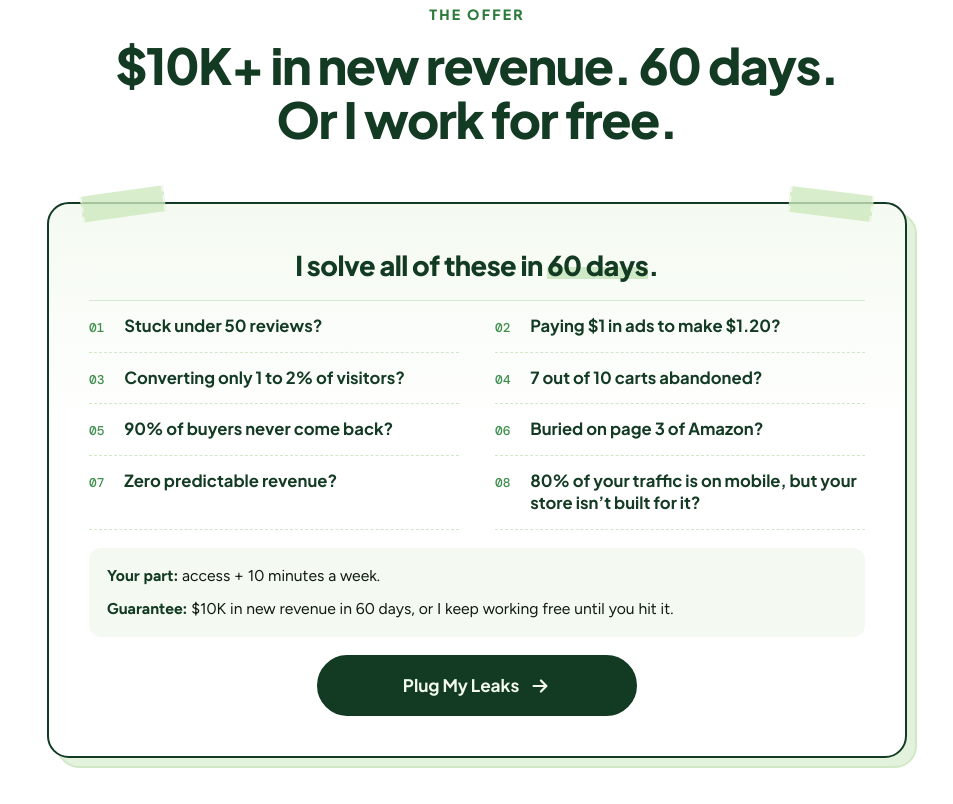
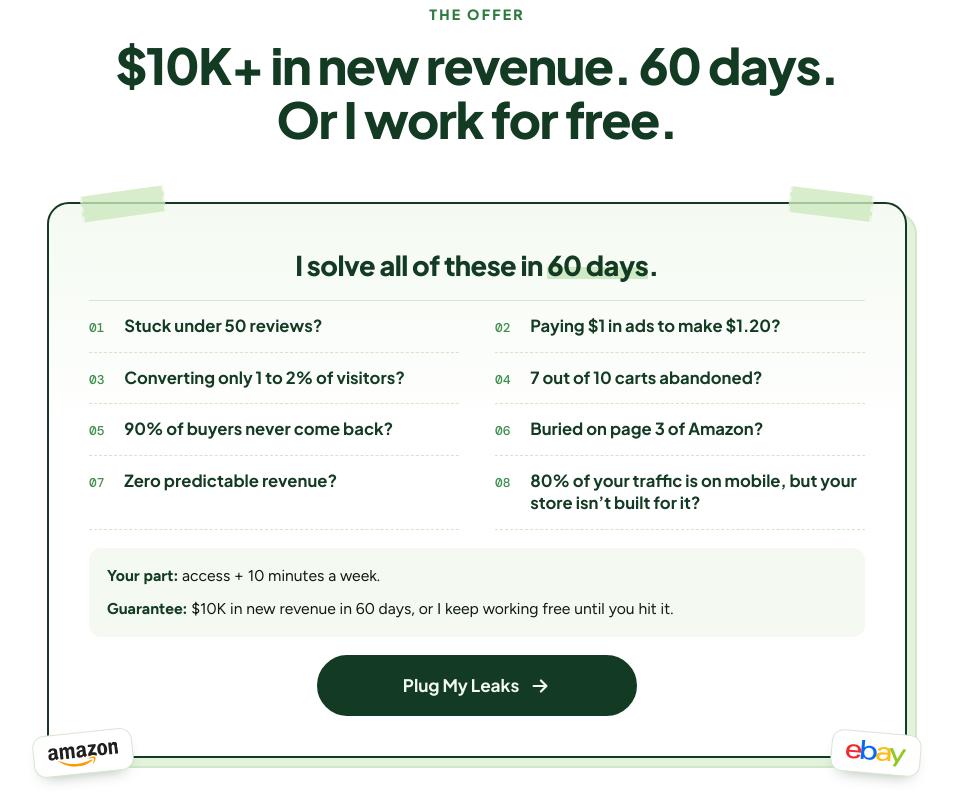
Before and after one commit to workssushantt-code/workssushantt-code.github.io, a plain HTML site: page index.html in a window 1280 px wide. Shown: the part 1996-2800 px from the top of the page, without its empty margins (163-1116 px from the left). Drawn offline with nearby package versions, Linux system fonts and the light colour scheme; a web font is replaced by a local one.

Commit message:
Hero says ecom brand; Amazon and eBay logo stickers on the offer card
Co-Authored-By: Claude Opus 5.5 <noreply@anthropic.com>

```diff
--- a/index.html
+++ b/index.html
@@ -532,6 +532,18 @@ body[data-view="case-studies"] .float-nav .navlink{color:var(--leaf);text-decora
 .of-title{align-self:center;text-align:center;font-size:clamp(1.3rem,2.3vw,1.7rem);font-weight:800;letter-spacing:-.02em;line-height:1.25;text-wrap:balance}
 .of-title .mark{white-space:nowrap;padding-inline:0;background:linear-gradient(transparent 55%,var(--leaf-soft) 55%,var(--leaf-soft) 92%,transparent 92%)}
 @media (max-width:480px){.of-card{box-shadow:6px 6px 0 -2px var(--mint-mid),6px 6px 0 0 var(--leaf-soft)}.of-card .tape{width:64px;height:22px;top:-11px}}
+/* Amazon and eBay wordmarks as two small stickers on the card's bottom corners (official logos from Wikimedia Commons) */
+.of-sticker{position:absolute;bottom:-18px;z-index:1;display:grid;place-items:center;height:42px;padding:0 14px;background:var(--paper);border:1.5px solid var(--rule);border-radius:12px;box-shadow:0 8px 16px -10px rgba(19,58,34,.45)}
+.of-sticker img{display:block;width:auto;height:20px}
+.of-sticker.amz{left:-16px;rotate:-6deg}
+.of-sticker.amz img{height:21px;margin-top:5px}
+.of-sticker.eby{right:-16px;rotate:5deg}
+.of-sticker.eby img{height:24px}
+@media (max-width:480px){
+  .of-sticker{height:34px;padding:0 10px;bottom:-15px;border-radius:10px}
+  .of-sticker.amz{left:-8px}.of-sticker.amz img{height:16px;margin-top:4px}
+  .of-sticker.eby{right:-8px}.of-sticker.eby img{height:19px}
+}
 
 /* Scroll-in: the card rises and settles, tape lands, problems tick in one by one. Added by script only, so no-JS and reduced-motion visitors see it static. */
 .of-anim{opacity:0;transform:translateY(32px) rotate(-.8deg);box-shadow:0 0 0 -2px var(--mint-mid),0 0 0 0 var(--leaf-soft);transition:opacity .6s ease,transform .8s cubic-bezier(.2,.75,.25,1),box-shadow .5s ease .55s}
@@ -540,6 +552,9 @@ body[data-view="case-studies"] .float-nav .navlink{color:var(--leaf);text-decora
 .of-anim .tape{opacity:0;scale:1.35;transition:opacity .25s ease .7s,scale .35s cubic-bezier(.3,1.6,.5,1) .7s}
 .of-anim .tape.tr{transition-delay:.85s}
 .of-anim.is-in .tape{opacity:1;scale:1}
+.of-anim .of-sticker{opacity:0;scale:.6;transition:opacity .25s ease 1.35s,scale .4s cubic-bezier(.3,1.6,.5,1) 1.35s}
+.of-anim .of-sticker.eby{transition-delay:1.5s}
+.of-anim.is-in .of-sticker{opacity:1;scale:1}
 .of-anim .of-list li{opacity:0;translate:-12px 0;transition:opacity .4s ease,translate .5s cubic-bezier(.2,.75,.25,1);transition-delay:calc(.45s + var(--i,0) * 70ms)}
 .of-anim.is-in .of-list li{opacity:1;translate:0 0}
 .of-anim .of-terms,.of-anim .btn,.of-anim .of-title{opacity:0;transition:opacity .5s ease,transform .15s ease,background-color .15s ease}
@@ -1140,7 +1155,7 @@ body[data-view="case-studies"] .float-nav .navlink{color:var(--leaf);text-decora
     <div class="wrap">
       <div class="hero-copy">
         <p class="kicker">For Food &amp; Beverage E-commerce Brands</p>
-        <h1><span class="l">Grow your food brand's</span> <span class="l">online sales by <span class="hl circled">$10K<svg viewBox="0 0 160 62" preserveAspectRatio="none" aria-hidden="true"><path d="M14 30 C 12 12, 62 5, 110 8 C 150 11, 158 30, 150 43 C 139 57, 80 60, 40 54 C 14 50, 3 38, 13 24 C 20 15, 42 10, 66 9"/></svg></span></span> <span class="l hl">in 60 days.</span></h1>
+        <h1><span class="l">Grow your ecom brand's</span> <span class="l">online sales by <span class="hl circled">$10K<svg viewBox="0 0 160 62" preserveAspectRatio="none" aria-hidden="true"><path d="M14 30 C 12 12, 62 5, 110 8 C 150 11, 158 30, 150 43 C 139 57, 80 60, 40 54 C 14 50, 3 38, 13 24 C 20 15, 42 10, 66 9"/></svg></span></span> <span class="l hl">in 60 days.</span></h1>
         <p class="lead"><span class="l">I find where your Amazon, eBay and Shopify sales get stuck.</span> <span class="l">Then I fix it for you with a clear plan, hands-on work and weekly results.</span></p>
         <div class="cta-row">
           <a class="btn" href="https://calendly.com/works-sushant/schedule-your-cro-consultation-now" target="_blank" rel="noopener">Let's hit your $10K mark
@@ -1246,6 +1261,8 @@ body[data-view="case-studies"] .float-nav .navlink{color:var(--leaf);text-decora
       </div>
       <article class="of-card">
         <span class="tape tl" aria-hidden="true"></span><span class="tape tr" aria-hidden="true"></span>
+        <span class="of-sticker amz"><img src="assets/logo-amazon.svg" alt="Amazon" width="603" height="182"></span>
+        <span class="of-sticker eby"><img src="assets/logo-ebay.svg" alt="eBay" width="1000" height="401"></span>
         <h3 class="of-title">I solve all of these in <span class="mark">60 days</span>.</h3>
         <ul class="of-list">
           <li>Stuck under 50 reviews?</li>
```
Also changed, not shown: assets/logo-amazon.svg (added), assets/logo-ebay.svg (added).
